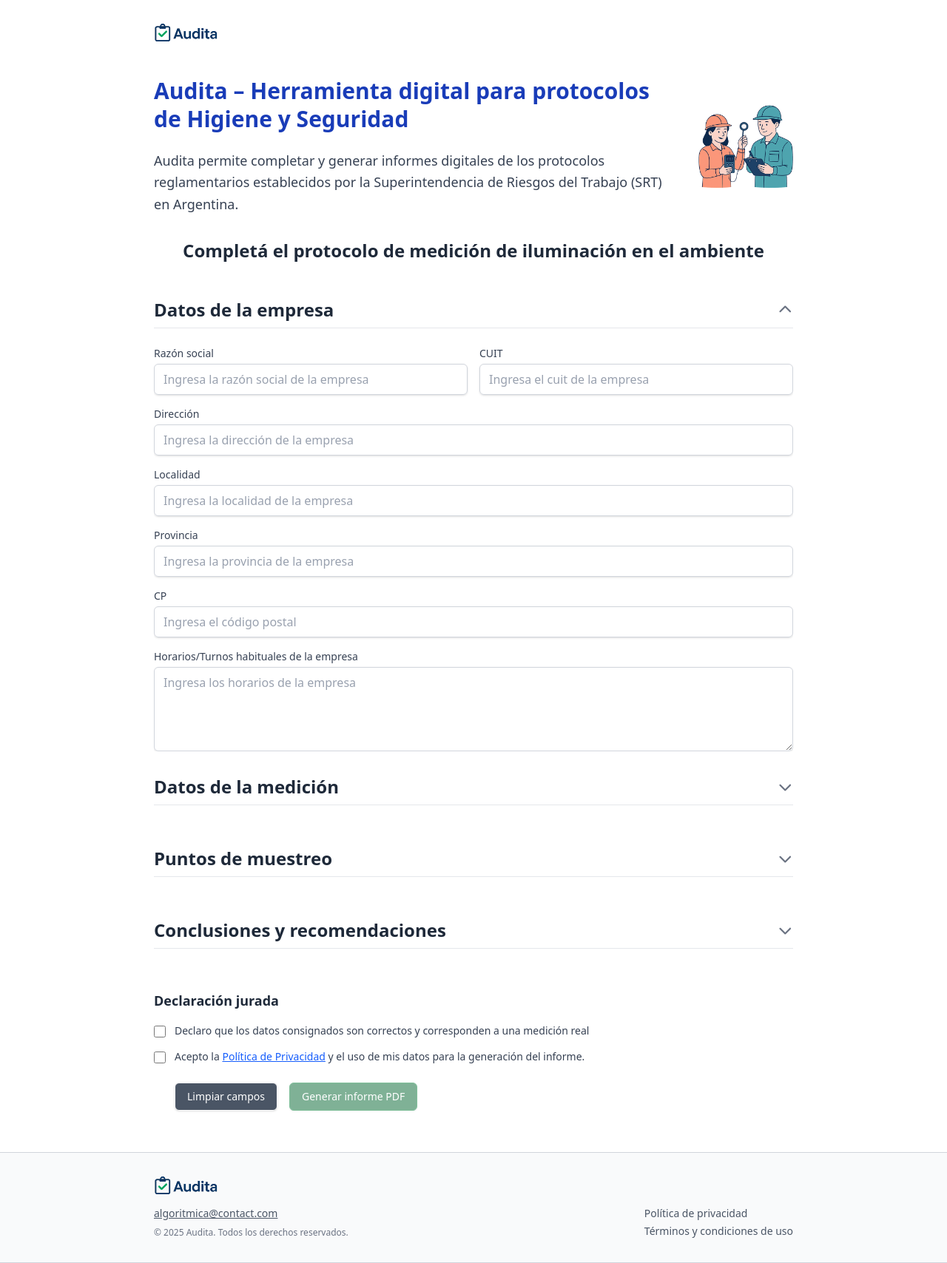
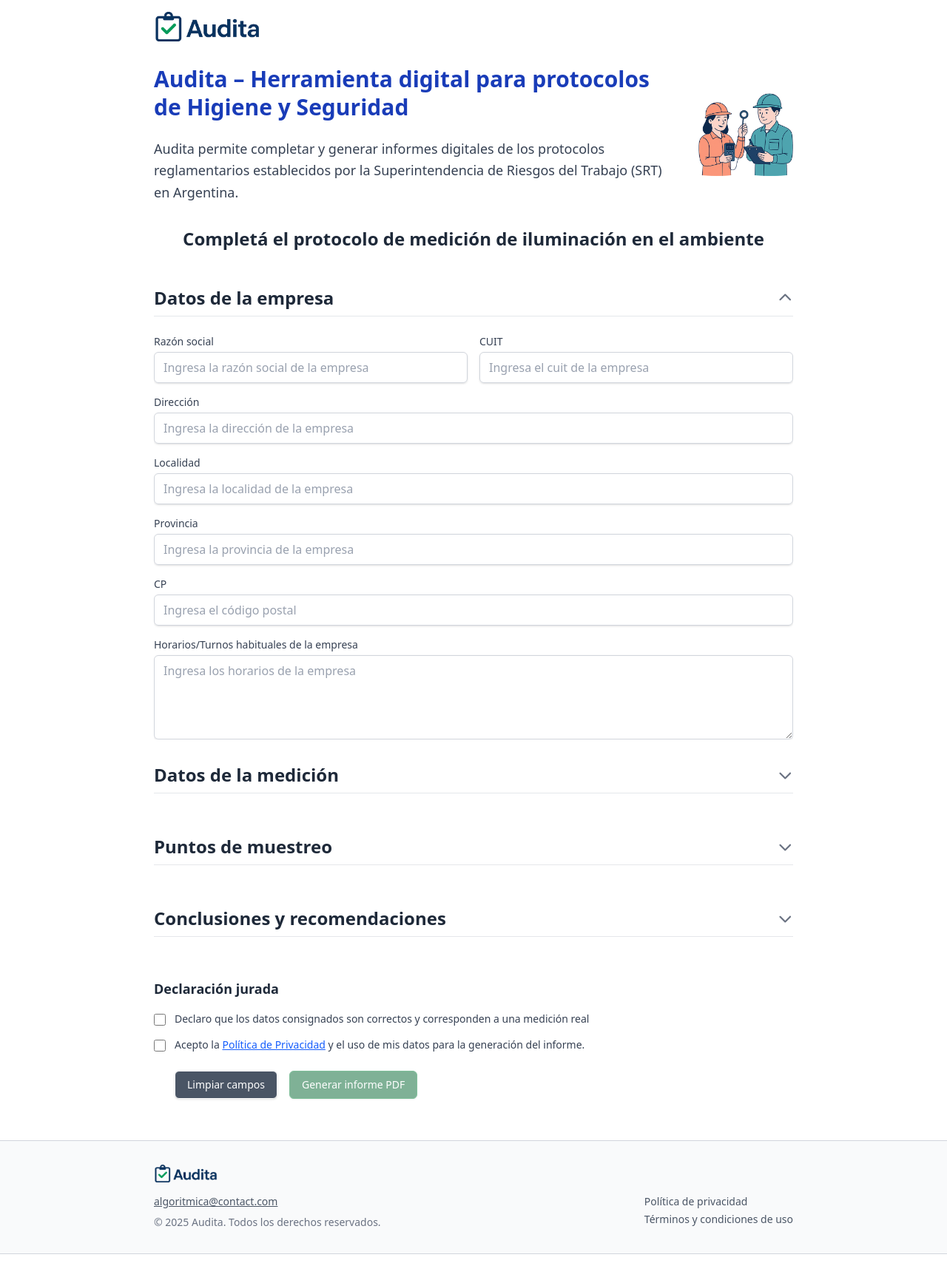
Before and after one commit to algoritmicaia/audita, a React (Vite) app: page /ilumination-protocol in a window 1280 px wide. Shown: the whole page at 74% size. Built offline with nearby package versions, Linux system fonts and the light colour scheme.

Commit message:
mas ajustecillos

```diff
--- a/src/components/Ui/Footer.jsx
+++ b/src/components/Ui/Footer.jsx
@@ -10,7 +10,11 @@
     <footer className="print:hidden bg-gray-50 border-t border-b border-gray-300 py-8">
       {/* Left Section - Logo and Contact */}
       <div className="max-w-4xl mx-auto px-4 pb-4 items-center space-x-2">
-        <img src="/audita.png" alt="Audita Logo" />
+        <img
+        src="/audita.png"
+        alt="Audita Logo"
+        className="h-6 w-auto"
+        />
       </div>
       <div className="max-w-4xl mx-auto px-4">
         <div className="flex items-start justify-between">
@@ -21,7 +25,7 @@
             >
               algoritmica@contact.com
             </a>
-            <p className="text-xs text-gray-500">
+            <p className="text-sm text-gray-500">
               © 2025 Audita. Todos los derechos reservados.
             </p>
           </div>
--- a/src/components/Ui/Header.jsx
+++ b/src/components/Ui/Header.jsx
@@ -3,12 +3,13 @@
 
 const Header = () => {
   return (
-    <header className="bg-white py-4">
+    <header className="bg-white">
       <div className="flex items-center justify-between">
         <Link to="/" className="flex items-center gap-2 hover:opacity-80 transition-opacity">
           <img
             src="/audita.png"
             alt="audita"
+            className="h-10 w-auto"
           />
         </Link>
         <div className="flex items-center space-x-4">
```
Also changed, not shown: public/audita.png.
